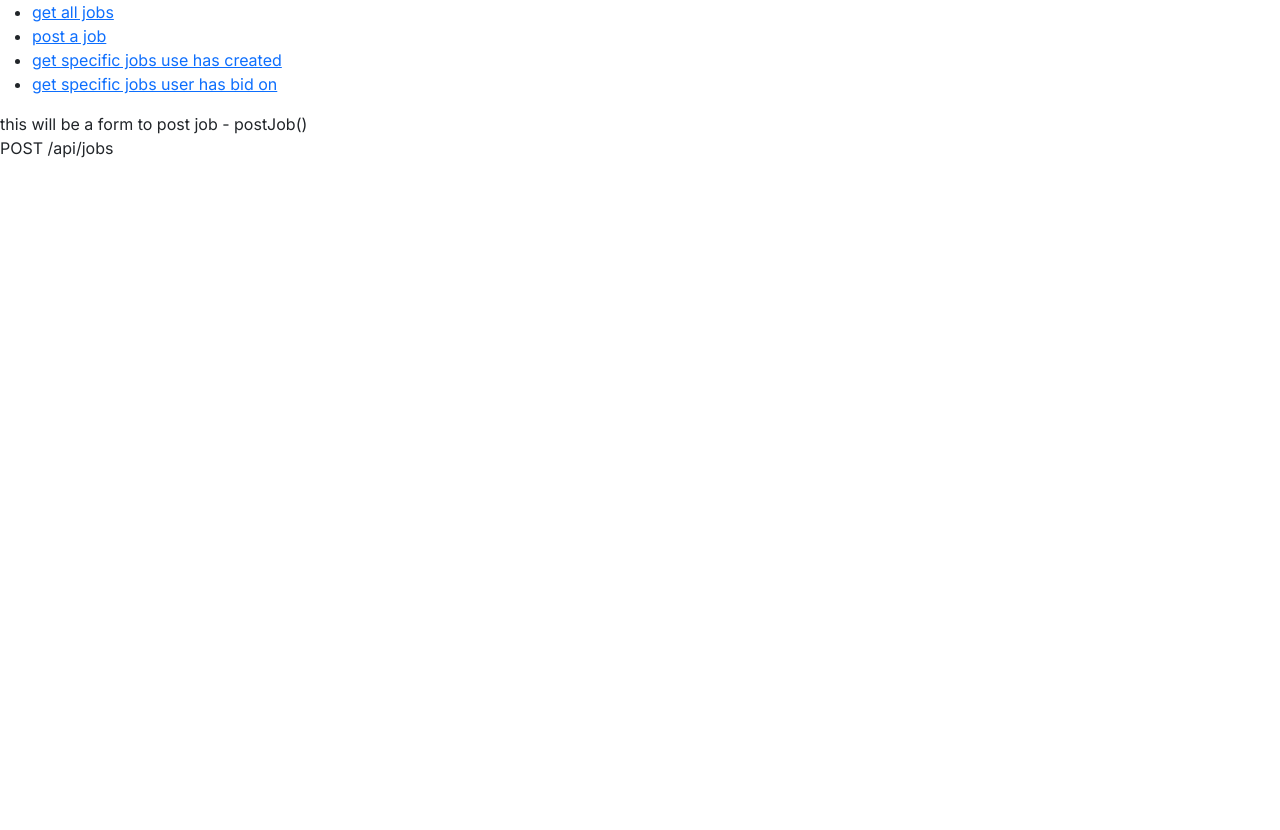
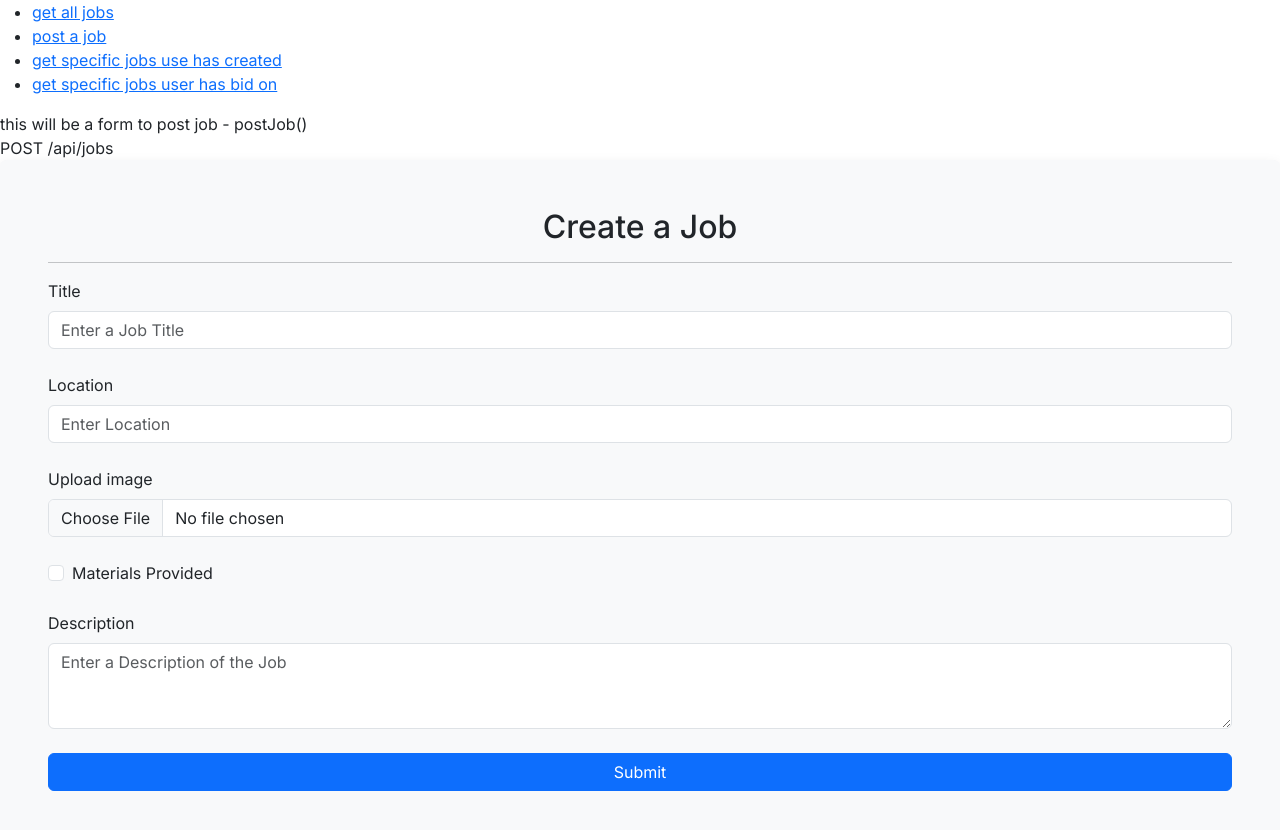
Before and after one commit to Dev-Loaders/Bidly, a Next.js app in the folder client/: page /workspace/post-job in a window 1280 px wide. Shown: the top 830 px of the page. Before the commit the page ends 800 px from the top, so only its background shows below. Built offline with nearby package versions, Linux system fonts and the light colour scheme.

Commit message:
Updated post-job/page.tsx with JobForm component

```diff
--- a/client/app/workspace/post-job/page.tsx
+++ b/client/app/workspace/post-job/page.tsx
@@ -1,8 +1,11 @@
+import { JobForm } from "./JobForm";
+
 export default function PostJob() {
     return (
         <main className="flex min-h-screen flex-col items-center justify-center p-24">
             <div>this will be a form to post job - postJob()</div>
             <div>POST /api/jobs</div>
+            <JobForm></JobForm>
         </main>
     )
 }
```
